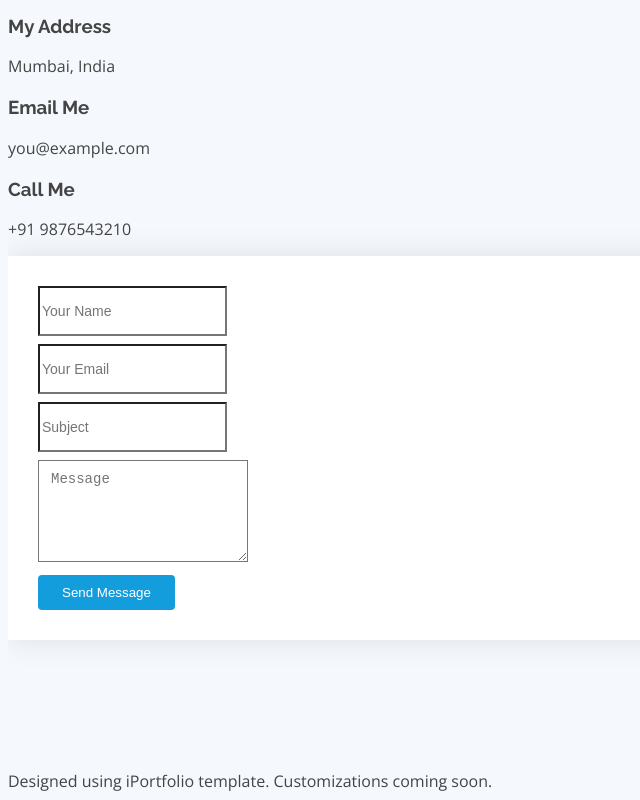
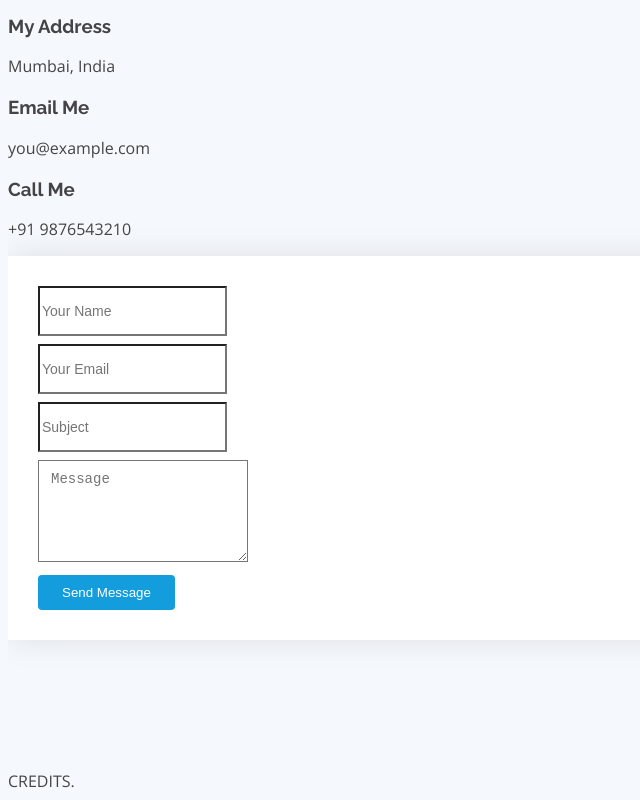
Before and after one commit to Shabd1901/PORTFOLIO, a plain HTML site: page index.html in a window 1280 px wide. Shown: the part 5958-6758 px from the top of the page, without its empty margins (0-640 px from the left). Drawn offline with nearby package versions, Linux system fonts and the light colour scheme.

Commit message:
Update index.html

```diff
--- a/index.html
+++ b/index.html
@@ -303,7 +303,7 @@ If you’re looking for a developer who blends technical insight with emotional
   <footer id="footer">
     <div class="container">
       <div class="credits">
-        Designed using iPortfolio template. Customizations coming soon.
+        CREDITS.
       </div>
     </div>
   </footer>
```
